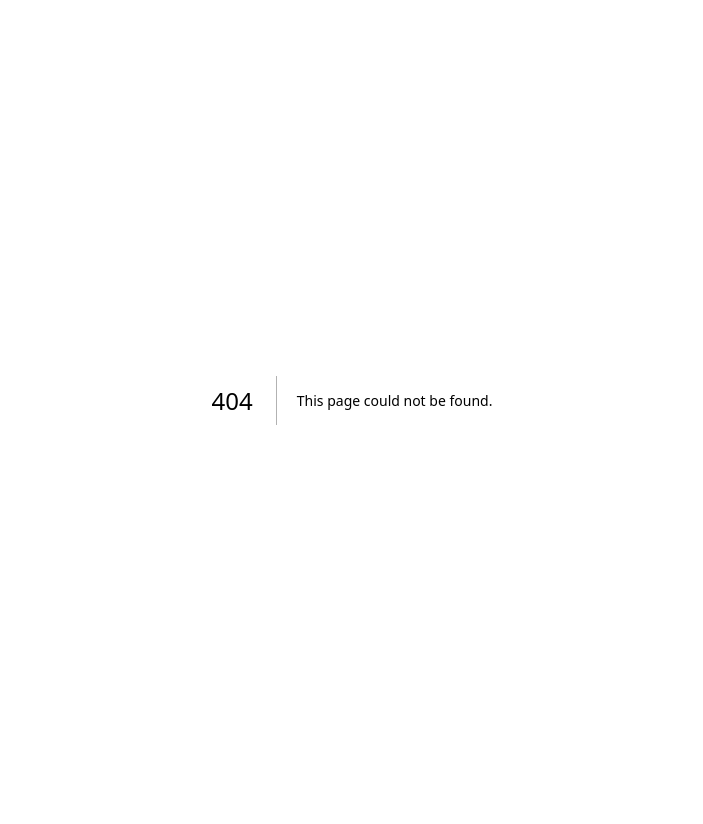
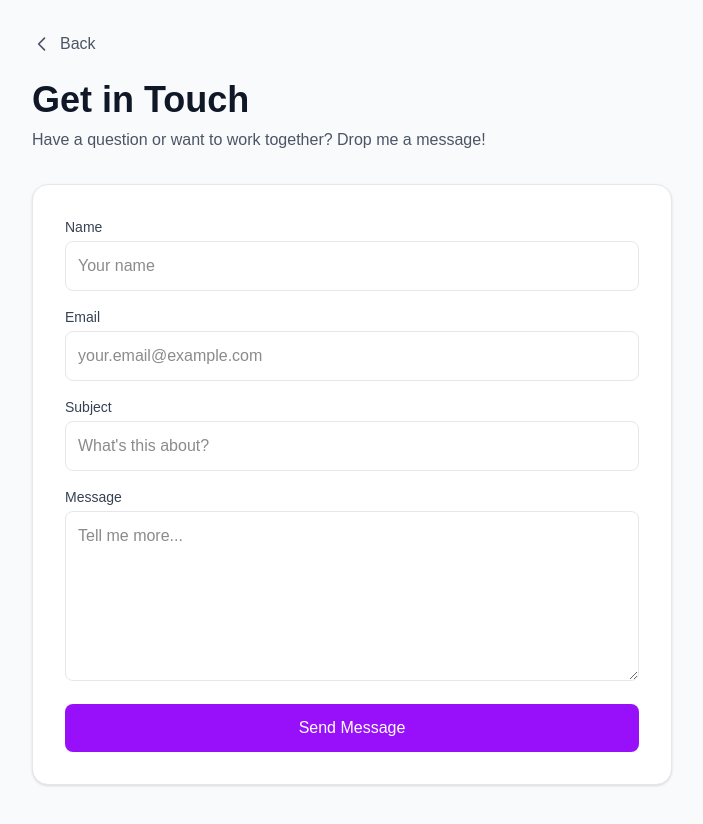
Before and after one commit to KaranDoerga/vindoe-portfolio, a Next.js app: page /contact in a window 1280 px wide. Before the commit this address had no page. Shown: the top 824 px of the page, without its empty margins (288-991 px from the left). Before the commit the page ends 800 px from the top, so only its background shows below. Built offline with nearby package versions, Linux system fonts and the light colour scheme; no server answers.

Commit message:
feat: created a contact page with a working email service integration

```diff
--- /dev/null
+++ b/src/app/actions/contact.ts
@@ -0,0 +1,48 @@
+'use server'
+
+import { Resend } from 'resend'
+import { z } from 'zod'
+
+// Initialize Resend with API key
+const resend = new Resend(process.env.RESEND_API_KEY)
+
+// Zod schema for server-side validation (same as client)
+const contactSchema = z.object({
+  name: z.string().min(2, 'Name must be at least 2 characters'),
+  email: z.string().email('Please enter a valid email address'),
+  subject: z.string().min(3, 'Subject must be at least 3 characters'),
+  message: z.string().min(10, 'Message must be at least 10 characters'),
+})
+
+export async function sendContactEmail(data: unknown) {
+  try {
+    // Server-side validation (CRITICAL - never skip)
+    const validatedData = contactSchema.parse(data)
+
+    // Send email via Resend
+    const emailResult = await resend.emails.send({
+      from: 'Portfolio Contact <onboarding@resend.dev>',
+      to: 'contact@vindoe.nl',
+      subject: `Portfolio Contact: ${validatedData.subject}`,
+      html: `
+        <h2>New Contact Form Submission</h2>
+        <p><strong>From:</strong> ${validatedData.name} (${validatedData.email})</p>
+        <p><strong>Subject:</strong> ${validatedData.subject}</p>
+        <p><strong>Message:</strong></p>
+        <p>${validatedData.message.replace(/\n/g, '<br>')}</p>
+      `,
+    })
+
+    console.log('Email sent successfully:', emailResult)
+    return { success: true }
+  } catch (error) {
+    // Log error for debugging
+    console.error('Email send failed:', error)
+
+    // Return error response (don't throw)
+    return {
+      success: false,
+      error: error instanceof Error ? error.message : 'Failed to send email',
+    }
+  }
+}
--- a/src/app/components/SocialBar.tsx
+++ b/src/app/components/SocialBar.tsx
@@ -1,8 +1,11 @@
+'use client'
+
+import Link from 'next/link'
+
 // Social links configuration
 const socialLinks = {
   github: 'https://github.com/KaranDoerga',
   linkedin: 'https://www.linkedin.com/in/karan-doerga/',
-  email: 'mailto:karanv29@hotmail.com',
   youtube: 'https://youtube.com/@vindoe',
   soundcloud: 'https://soundcloud.com/vindoebeats',
   instagram: 'https://www.instagram.com/vinesshh__/',
@@ -57,9 +60,8 @@ export default function SocialBar() {
               </svg>
             </a>
           )}
-          {socialLinks.email && (
-            <a
-              href={socialLinks.email}
+          <Link
+            href="/contact"
             className="text-gray-600 transition-all duration-200 hover:-translate-y-0.5 hover:text-blue-600 focus-visible:rounded focus-visible:ring-2 focus-visible:ring-ring"
             aria-label="Email"
           >
@@ -77,8 +79,7 @@ export default function SocialBar() {
               <title>Email</title>
               <path d="M2 6l8 5 8-5" />
             </svg>
-            </a>
-          )}
+          </Link>
 
           {/* Divider */}
           <span className="text-gray-300">|</span>
--- /dev/null
+++ b/src/app/contact/page.tsx
@@ -0,0 +1,193 @@
+'use client'
+
+import { useForm } from 'react-hook-form'
+import { zodResolver } from '@hookform/resolvers/zod'
+import { z } from 'zod'
+import { useRouter } from 'next/navigation'
+import { toast } from 'sonner'
+import { sendContactEmail } from '../actions/contact'
+
+// Zod validation schema
+const contactSchema = z.object({
+  name: z.string().min(2, 'Name must be at least 2 characters'),
+  email: z.string().email('Please enter a valid email address'),
+  subject: z.string().min(3, 'Subject must be at least 3 characters'),
+  message: z.string().min(10, 'Message must be at least 10 characters'),
+})
+
+type ContactFormData = z.infer<typeof contactSchema>
+
+export default function ContactPage() {
+  const router = useRouter()
+  const {
+    register,
+    handleSubmit,
+    formState: { errors, isSubmitting },
+    reset,
+  } = useForm<ContactFormData>({
+    resolver: zodResolver(contactSchema),
+    defaultValues: {
+      name: '',
+      email: '',
+      subject: '',
+      message: '',
+    },
+    mode: 'onBlur',
+  })
+
+  const onSubmit = async (data: ContactFormData) => {
+    try {
+      const result = await sendContactEmail(data)
+
+      if (result.success) {
+        toast.success("Message sent successfully! I'll get back to you soon.")
+        reset()
+      } else {
+        toast.error('Failed to send message. Please try again.')
+      }
+    } catch (error) {
+      console.error('Form submission error:', error)
+      toast.error('Failed to send message. Please try again.')
+    }
+  }
+
+  return (
+    <div className="min-h-screen bg-gray-50 pb-20">
+      <div className="mx-auto max-w-2xl px-4 py-8">
+        {/* Back Button */}
+        <button
+          onClick={() => router.push('/')}
+          className="mb-6 flex items-center gap-2 text-gray-600 transition-colors hover:text-gray-900"
+        >
+          <svg
+            className="h-5 w-5"
+            fill="none"
+            stroke="currentColor"
+            strokeWidth="2"
+            viewBox="0 0 24 24"
+          >
+            <path
+              strokeLinecap="round"
+              strokeLinejoin="round"
+              d="M15 19l-7-7 7-7"
+            />
+          </svg>
+          <span>Back</span>
+        </button>
+
+        {/* Page Heading */}
+        <div className="mb-8">
+          <h1 className="mb-2 text-4xl font-bold text-gray-900">
+            Get in Touch
+          </h1>
+          <p className="text-gray-600">
+            Have a question or want to work together? Drop me a message!
+          </p>
+        </div>
+
+        {/* Contact Form */}
+        <form
+          onSubmit={handleSubmit(onSubmit)}
+          className="space-y-4 rounded-2xl border border-gray-200 bg-white p-8 shadow-sm"
+        >
+          {/* Name Field */}
+          <div>
+            <label
+              htmlFor="name"
+              className="mb-1 block text-sm font-medium text-gray-700"
+            >
+              Name
+            </label>
+            <input
+              {...register('name')}
+              type="text"
+              id="name"
+              className="w-full rounded-lg border border-gray-200 p-3 transition-all focus:outline-none focus:ring-2 focus:ring-purple-600"
+              placeholder="Your name"
+            />
+            {errors.name && (
+              <p className="mt-1 text-sm text-red-500" role="alert">
+                {errors.name.message}
+              </p>
+            )}
+          </div>
+
+          {/* Email Field */}
+          <div>
+            <label
+              htmlFor="email"
+              className="mb-1 block text-sm font-medium text-gray-700"
+            >
+              Email
+            </label>
+            <input
+              {...register('email')}
+              type="email"
+              id="email"
+              className="w-full rounded-lg border border-gray-200 p-3 transition-all focus:outline-none focus:ring-2 focus:ring-purple-600"
+              placeholder="your.email@example.com"
+            />
+            {errors.email && (
+              <p className="mt-1 text-sm text-red-500" role="alert">
+                {errors.email.message}
+              </p>
+            )}
+          </div>
+
+          {/* Subject Field */}
+          <div>
+            <label
+              htmlFor="subject"
+              className="mb-1 block text-sm font-medium text-gray-700"
+            >
+              Subject
+            </label>
+            <input
+              {...register('subject')}
+              type="text"
+              id="subject"
+              className="w-full rounded-lg border border-gray-200 p-3 transition-all focus:outline-none focus:ring-2 focus:ring-purple-600"
+              placeholder="What's this about?"
+            />
+            {errors.subject && (
+              <p className="mt-1 text-sm text-red-500" role="alert">
+                {errors.subject.message}
+              </p>
+            )}
+          </div>
+
+          {/* Message Field */}
+          <div>
+            <label
+              htmlFor="message"
+              className="mb-1 block text-sm font-medium text-gray-700"
+            >
+              Message
+            </label>
+            <textarea
+              {...register('message')}
+              id="message"
+              rows={6}
+              className="w-full resize-y rounded-lg border border-gray-200 p-3 transition-all focus:outline-none focus:ring-2 focus:ring-purple-600"
+              placeholder="Tell me more..."
+            />
+            {errors.message && (
+              <p className="mt-1 text-sm text-red-500" role="alert">
+                {errors.message.message}
+              </p>
+            )}
+          </div>
+
+          {/* Submit Button */}
+          <button
+            type="submit"
+            disabled={isSubmitting}
+            className="w-full rounded-lg bg-purple-600 px-6 py-3 font-medium text-white transition-colors hover:bg-purple-700 disabled:cursor-not-allowed disabled:opacity-50"
+          >
+            {isSubmitting ? 'Sending...' : 'Send Message'}
+          </button>
+        </form>
+      </div>
+    </div>
+  )
+}
--- a/src/app/layout.tsx
+++ b/src/app/layout.tsx
@@ -1,5 +1,6 @@
 import type { Metadata } from "next";
 import { Geist, Geist_Mono } from "next/font/google";
+import { Toaster } from "sonner";
 import "./globals.css";
 
 const geistSans = Geist({
@@ -28,6 +29,7 @@ export default function RootLayout({
         className={`${geistSans.variable} ${geistMono.variable} antialiased`}
       >
         {children}
+        <Toaster position="top-right" richColors />
       </body>
     </html>
   );
```
Also changed, not shown: package.json (+6 -1 lines), 2 other files (tests, documents, lock files or other folders). Lines whose indentation alone changed are shown as unchanged.
